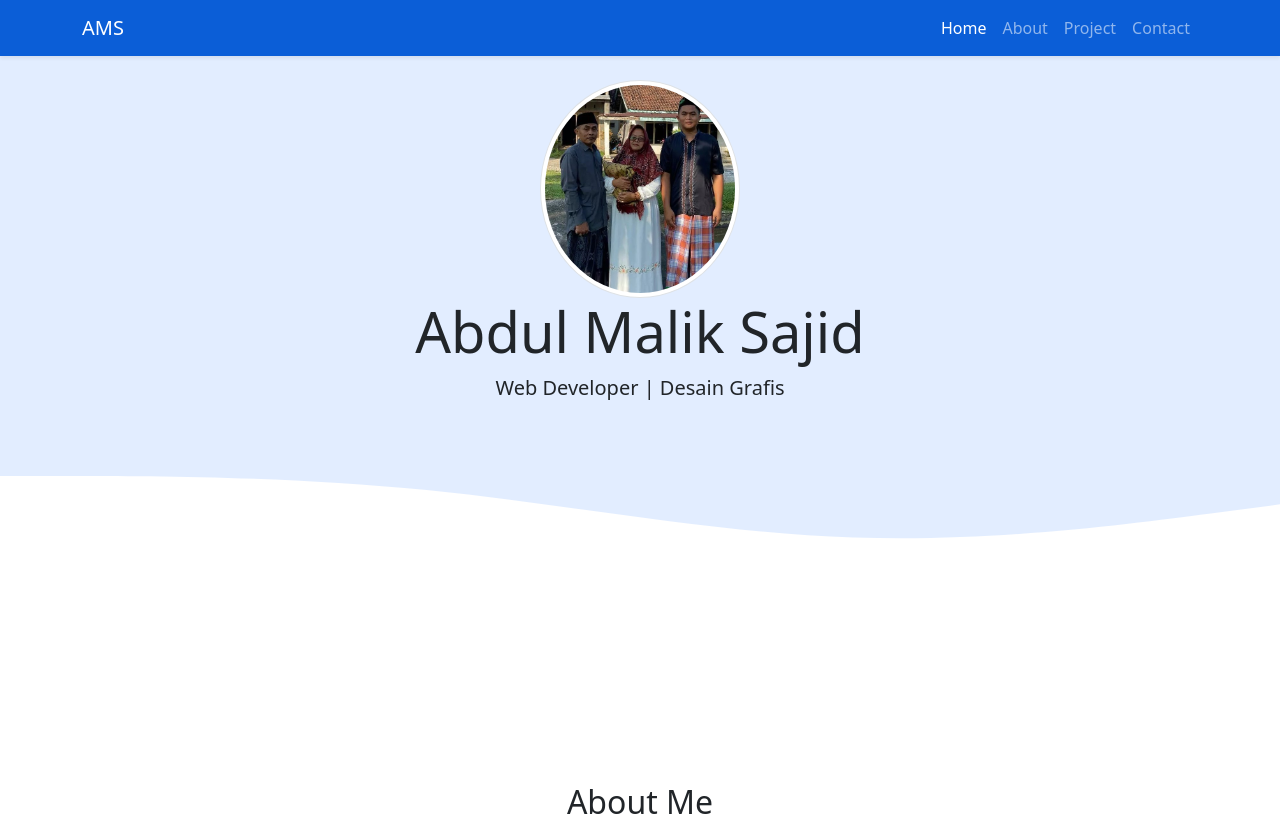
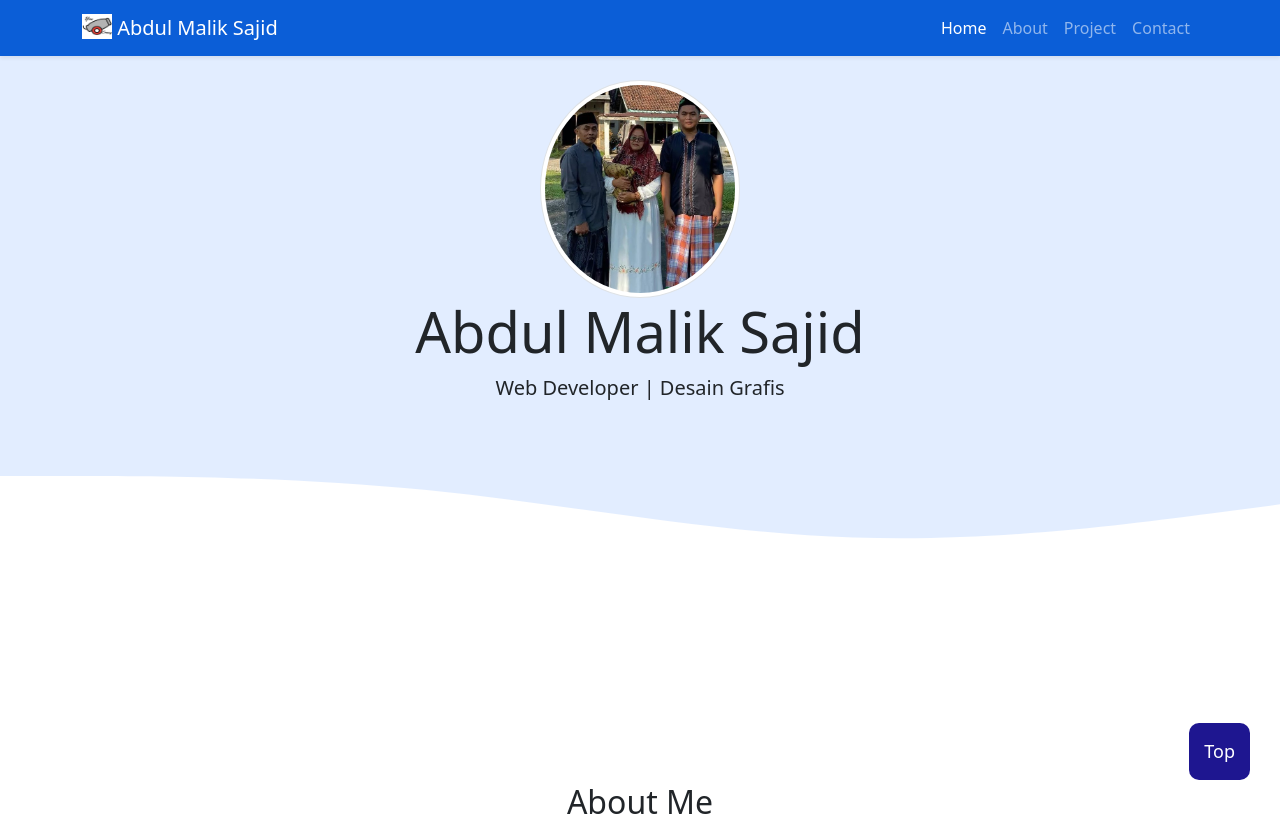
Before and after one commit to abdmaliksajid/abdmaliksajid.github.io, a plain HTML site: page index.html in a window 1280 px wide. Shown: the top 825 px of the page. Drawn offline with nearby package versions, Linux system fonts and the light colour scheme.

Commit message:
Menambahkan fitur scroll on top

```diff
--- a/index.html
+++ b/index.html
@@ -14,6 +14,29 @@
     <!-- My Css -->
     <link rel="stylesheet" href="style.css" />
 
+    <!-- JS -->
+    <script>
+      mybutton = document.getElementById("myBtn");
+
+      // When the user scrolls down 20px from the top of the document, show the button
+      window.onscroll = function () {
+        scrollFunction();
+      };
+
+      function scrollFunction() {
+        if (document.body.scrollTop > 20 || document.documentElement.scrollTop > 20) {
+          mybutton.style.display = "block";
+        } else {
+          mybutton.style.display = "none";
+        }
+      }
+
+      // When the user clicks on the button, scroll to the top of the document
+      function topFunction() {
+        document.documentElement.scrollTop = 0; // For Chrome, Firefox, IE and Opera
+      }
+    </script>
+
     <title>My Portofolio | Abdul Malik Sajid</title>
     <!-- <style>
       h1 {
@@ -26,7 +49,10 @@
     <!-- Navbar -->
     <nav class="navbar navbar-expand-lg navbar-dark shadow-sm btn-primary fixed-top">
       <div class="container">
-        <a class="navbar-brand" href="#">AMS</a>
+        <a class="navbar-brand" href="#">
+          <img src="img/hehe.png" alt="" width="30" height="25" class="d-inline-block align-text-top" />
+          Abdul Malik Sajid
+        </a>
         <button class="navbar-toggler" type="button" data-bs-toggle="collapse" data-bs-target="#navbarNav" aria-controls="navbarNav" aria-expanded="false" aria-label="Toggle navigation">
           <span class="navbar-toggler-icon"></span>
         </button>
@@ -213,6 +239,8 @@
     </footer>
     <!-- Akhir Footer -->
 
+    <button onclick="topFunction()" id="myBtn" title="Go to top">Top</button>
+
     <script src="https://cdn.jsdelivr.net/npm/bootstrap@5.0.2/dist/js/bootstrap.bundle.min.js" integrity="sha384-MrcW6ZMFYlzcLA8Nl+NtUVF0sA7MsXsP1UyJoMp4YLEuNSfAP+JcXn/tWtIaxVXM" crossorigin="anonymous"></script>
   </body>
 </html>
--- a/style.css
+++ b/style.css
@@ -10,6 +10,23 @@
 section {
   padding-top: 5rem;
 }
-/* body {
-  height: 3000;
-} */
+
+#myBtn {
+  /* display: none; Hidden by default */
+  position: fixed; /* Fixed/sticky position */
+  bottom: 20px; /* Place the button at the bottom of the page */
+  right: 30px; /* Place the button 30px from the right */
+  z-index: 99; /* Make sure it does not overlap */
+  border: none; /* Remove borders */
+  outline: none; /* Remove outline */
+  background-color: rgb(30, 22, 144); /* Set a background color */
+  color: white; /* Text color */
+  cursor: pointer; /* Add a mouse pointer on hover */
+  padding: 15px; /* Some padding */
+  border-radius: 10px; /* Rounded corners */
+  font-size: 18px; /* Increase font size */
+}
+
+#myBtn:hover {
+  background-color: #555; /* Add a dark-grey background on hover */
+}
```
Also changed, not shown: img/code.png (added), img/hehe.png (added), img/logo.png (added).
